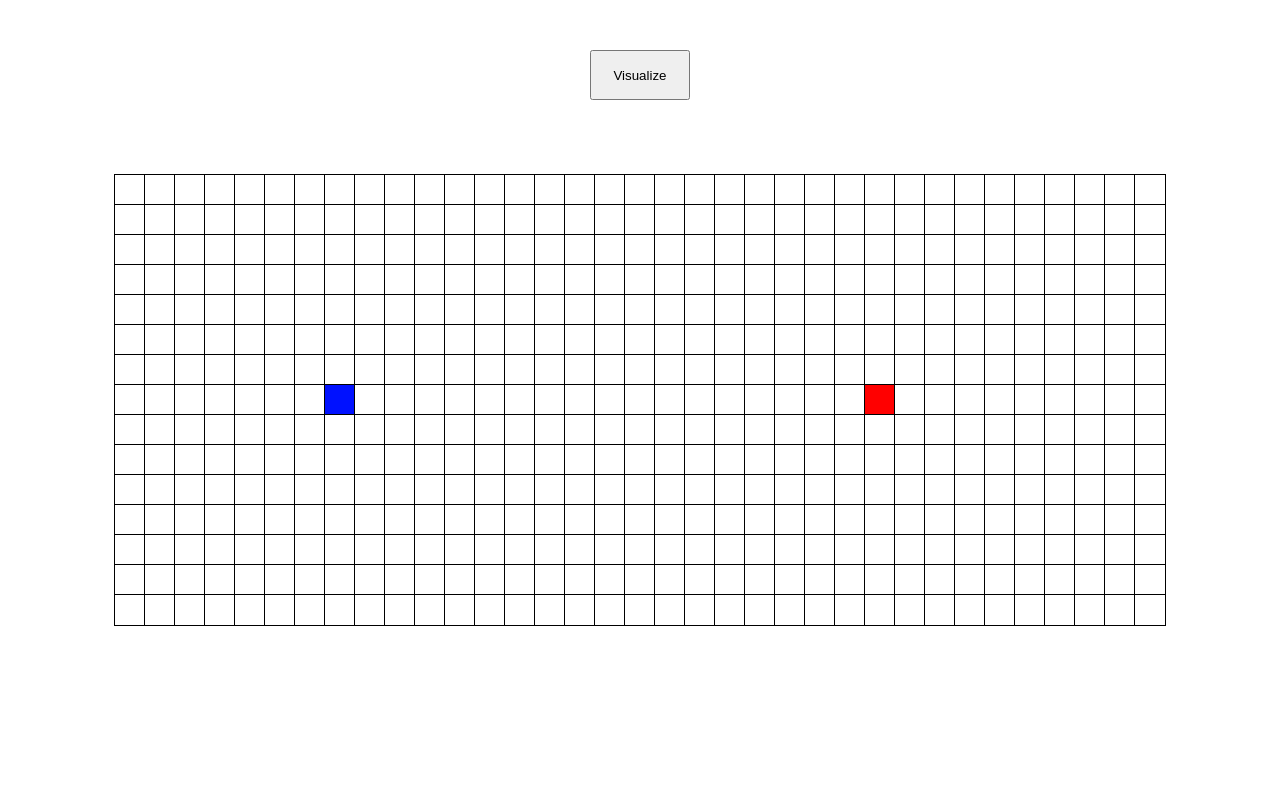
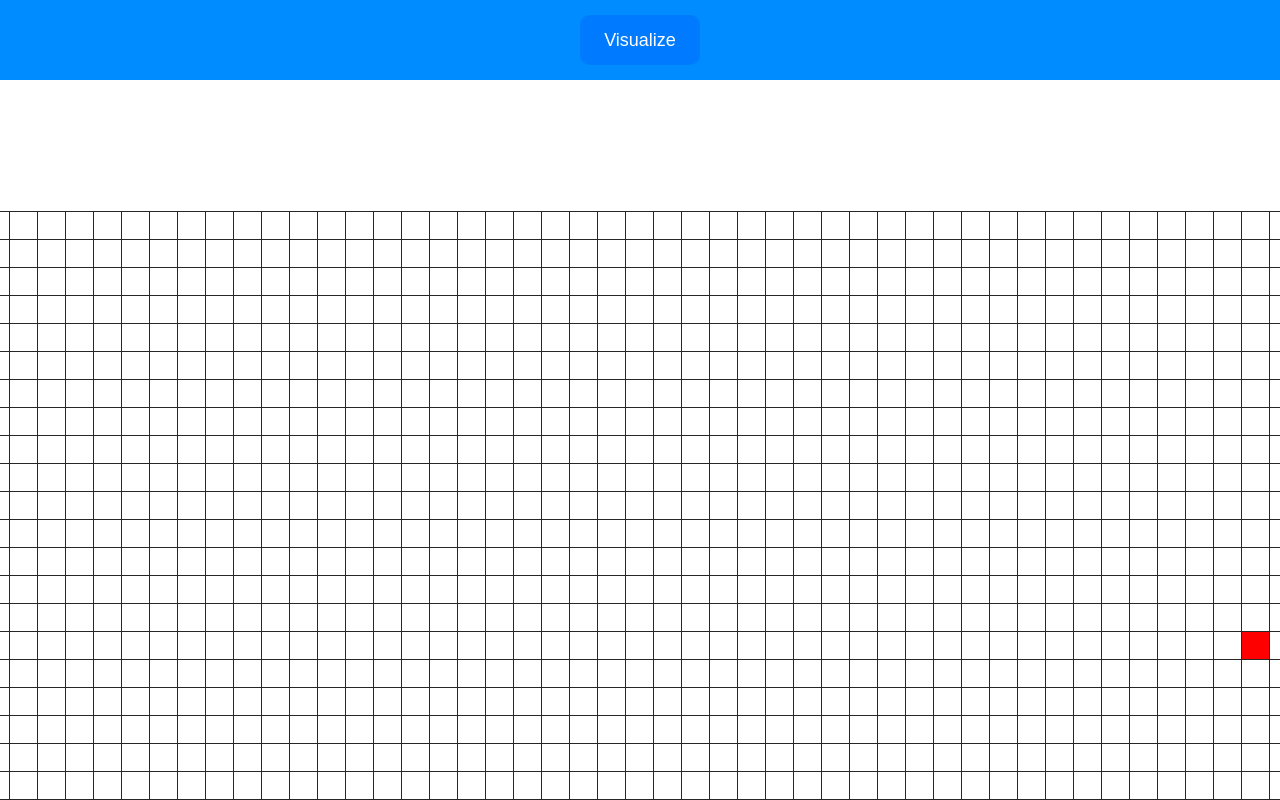
Before and after one commit to luckaasf/pathfinder-visualizer, a React (Create React App) app: page / in a window 1280 px wide. Built offline with nearby package versions, Linux system fonts and the light colour scheme.

Commit message:
visualize button from grid to header and more css

```diff
--- a/src/assets/stylesheets/Grid.css
+++ b/src/assets/stylesheets/Grid.css
@@ -1,22 +1,12 @@
 .grid {
     position: fixed;
-    top: 50%;
+    top: 65%;
     left: 50%;
     transform: translate(-50%, -50%);
+    border: red;
 }
 
 .key-container {
     display: flex;
     margin: 0;
-
 }
-
-.visualize-button {
-    width: 100px;
-    height: 50px;
-    margin: 0 auto;
-    align-items: center;
-    display: flex;
-    justify-content: center;
-    margin-top: 50px;
-}
--- /dev/null
+++ b/src/assets/stylesheets/Header.css
@@ -0,0 +1,33 @@
+.header-container {
+    background-color: rgb(0, 140, 255);
+    display: flex;
+    justify-content: space-between;
+    align-items: center;
+    height: 80px;
+}
+
+.visualize-button {
+    background-color: #007bff;
+    border-radius: 10px;
+    border: none;
+    width: 120px;
+    height: 50px;
+    margin: 0 auto;
+    display: flex;
+    justify-content: center;
+    padding: 0;
+    align-items: center;
+    cursor: pointer;
+    transition: background-color 0.3s ease;
+}
+
+.visualize-button span {
+    color: white;
+    font-family:Arial, Helvetica, sans-serif;
+    font-size: 18px;
+    text-align: center;
+}
+
+.visualize-button:hover {
+    background-color: #0056b3;
+}
--- a/src/assets/stylesheets/Node.css
+++ b/src/assets/stylesheets/Node.css
@@ -1,8 +1,8 @@
 .node {
-    width: 30px;
-    height: 30px;
+    width: 28px;
+    height: 28px;
     background-color: white;
-    outline: 1px solid black;
+    outline: 1px solid #272727;
     display: inline-block;
     user-select: none;
 }
@@ -18,7 +18,7 @@
 .node-wall {
     animation-name: node-wall-animation;
     animation-fill-mode: forwards;
-    animation-duration: 1.5s;
+    animation-duration: 0.2s;
     animation-delay: 0;
     animation-iteration-count: 1;
     animation-play-state: running;
@@ -38,7 +38,7 @@
 
 .node-shortest-path {
     animation-name: node-shortest-path-animation;
-    animation-duration: 2.5s;
+    animation-duration: 1s;
     animation-timing-function: ease-out;
     animation-direction: alternate;
     animation-iteration-count: 1;
@@ -48,28 +48,28 @@
 
 @keyframes node-shortest-path-animation {
     0% {
-        background-color: rgb(255, 253, 157);
-        border-radius: 30%;
+        background-color: rgb(231, 70, 70);
+        border-radius: 50%;
         transform: scale(0.3);
     }
 
     50% {
-        background-color: rgb(255, 255, 99);
+        background-color: rgb(250, 52, 52);
     }
 
     75% {
-        background-color: rgb(255, 255, 55);
+        background-color: rgb(255, 33, 33);
     }
 
     100% {
-        background-color: yellow;
+        background-color: rgb(255, 255, 129);
     }
 }
 
 @keyframes node-visited-animation {
     0% {
         background-color: rgb(68, 89, 206);
-        border-radius: 30%;
+        border-radius: 50%;
         transform: scale(0.3);
     }
 
@@ -90,18 +90,19 @@
 
 @keyframes node-wall-animation {
     0% {
-        background-color: rgb(87, 87, 87);
+        background-color: rgb(40, 40, 46);
+        transform: scale(0.5);
     }
 
     50% {
-        background-color: rgba(51, 51, 51, 0.829);
+        background-color: rgb(26, 26, 43);
     }
 
     75% {
-        background-color: rgb(48, 48, 48);
+        background-color: rgb(24, 23, 34);
     }
 
     100% {
-        background-color: rgb(20, 20, 20);
+        background-color: rgb(9, 26, 46);
     }
 }
--- a/src/components/Grid.jsx
+++ b/src/components/Grid.jsx
@@ -1,46 +1,58 @@
-import React, { useState, useEffect } from "react";
+import React, { useState, useEffect, useContext } from "react";
 import Node from "./Node";
 import '../assets/stylesheets/Grid.css';
 import { Dijkstra, getShortestPath } from '../assets/algorithms/Dijkstra';
+import MyContext from "./MyContext";
 
-const GRID_ROW_SIZE = 15;
-const GRID_COL_SIZE = 35;
+const GRID_ROW_SIZE = 22;
+const GRID_COL_SIZE = 67;
 
 const START_NODE_ROW = 7;
 const START_NODE_COL = 7;
-const FINISH_NODE_ROW = 7;
-const FINISH_NODE_COL = 25;
+const FINISH_NODE_ROW = 15;
+const FINISH_NODE_COL = 55;
 
 function Grid() {
     const [grid, setGrid] = useState([]);
     const [mouseIsPressed, setMouseIsPressed] = useState(false);
+    const { isAlgorithmRunning } = useContext(MyContext);
 
-    const handleOnMouseDown = (row, col) => {
+    function handleOnMouseDown(row, col) {
+        if ((row === START_NODE_ROW && col === START_NODE_COL) || (row === FINISH_NODE_ROW && col === FINISH_NODE_COL)) return;
         const newGrid = toggleWallGrid(grid, row, col);
         setGrid(newGrid);
         setMouseIsPressed(true);
-    };
+    }
 
-    const handleOnMouseEnter = (row, col) => {
-        if (!mouseIsPressed || (row === START_NODE_ROW && col === START_NODE_COL) || (row === FINISH_NODE_ROW && col === FINISH_NODE_COL)) return;
+    function handleOnMouseEnter(row, col) {
+        if (!mouseIsPressed || (row === START_NODE_ROW && col === START_NODE_COL) || (row === FINISH_NODE_ROW && col === FINISH_NODE_COL) || grid[row][col].isWall) return;
         const newGrid = toggleWallGrid(grid, row, col);
         setGrid(newGrid);
-    };
+    }
 
-    const handleOnMouseUp = () => {
+    function handleOnMouseUp() {
         setMouseIsPressed(false);
-        console.log("MOUSE UP");
-    };
+    }
+
+    useEffect(() => {
+        if (isAlgorithmRunning) {
+            handleVisualizeButton();
+        }
+      }, [isAlgorithmRunning]);
 
     useEffect(() => {
         const newGrid = initializeGrid();
         setGrid(newGrid);
 
-        const handleDocumentMouseUp = () => {
+        function handleDocumentMouseUp() {
             setMouseIsPressed(false);
-        };
+        }
 
         document.addEventListener("mouseup", handleDocumentMouseUp);
+
+        return () => {
+            document.removeEventListener("mouseup", handleDocumentMouseUp);
+        };
     }, []);
 
     function animatePathFinder(visitedNodes, shortestPathNodes) {
@@ -79,7 +91,7 @@ function Grid() {
 
     return (
         <>
-            <button className="visualize-button" onClick={() => handleVisualizeButton()}>Visualize</button>
+            {/*<button className="visualize-button" onClick={() => handleVisualizeButton()}>Visualize</button>*/}
             <div className="grid">
                 {grid.map((row, rowIndex) => (
                     <div className="key-container" key={rowIndex}>
@@ -106,9 +118,9 @@ function Grid() {
             </div>
         </>
     );
-};
+}
 
-const initializeGrid = () => {
+function initializeGrid() {
     const grid = [];
     for (let row = 0; row < GRID_ROW_SIZE; row++) {
         const currentRow = [];
@@ -118,9 +130,9 @@ const initializeGrid = () => {
         grid.push(currentRow);
     }
     return grid;
-};
+}
 
-const createNode = (row, col) => {
+function createNode(row, col) {
     return {
         row,
         col,
@@ -131,14 +143,14 @@ const createNode = (row, col) => {
         distance: Infinity,
         previousNode: null,
     };
-};
+}
 
-const toggleWallGrid = (grid, row, col) => {
+function toggleWallGrid(grid, row, col) {
     const newGrid = grid.slice();
     const oldNode = newGrid[row][col];
     const newNode = { ...oldNode, isWall: !oldNode.isWall };
     newGrid[row][col] = newNode;
     return newGrid;
-};
+}
 
 export default Grid;
--- /dev/null
+++ b/src/components/Header.jsx
@@ -0,0 +1,20 @@
+import React, { useContext } from "react";
+import '../assets/stylesheets/Header.css';
+import MyContext from "./MyContext";
+
+function Header() {
+
+    const { isAlgorithmRunning, startAlgorithm } = useContext(MyContext);
+
+    function handleClick() {
+        startAlgorithm();
+    }
+
+    return(
+        <header className="header-container">
+            <button className="visualize-button" onClick={handleClick}><span>Visualize</span></button>
+        </header>
+    );
+}
+
+export default Header;
--- /dev/null
+++ b/src/components/MyContext.jsx
@@ -0,0 +1,5 @@
+import { createContext } from 'react';
+
+const MyContext = createContext();
+
+export default MyContext;
--- /dev/null
+++ b/src/components/MyContextProvider.jsx
@@ -0,0 +1,19 @@
+import React, { useState } from 'react';
+import MyContext from './MyContext';
+
+const MyContextProvider = ({ children }) => {
+
+  const [isAlgorithmRunning, setIsAlgorithmRunning] = useState(false);
+
+  function startAlgorithm() {
+    setIsAlgorithmRunning(true);
+  };
+
+  return (
+    <MyContext.Provider value={{ isAlgorithmRunning, startAlgorithm }}>
+      {children}
+    </MyContext.Provider>
+  );
+};
+
+export default MyContextProvider;
--- a/src/routes/Home.jsx
+++ b/src/routes/Home.jsx
@@ -1,11 +1,14 @@
 import React from "react";
 import Grid from "../components/Grid";
+import Header from "../components/Header";
+import MyContextProvider from "../components/MyContextProvider";
 
 function Home() {
     return (
-        <div>
+        <MyContextProvider>
+            <Header></Header>
             <Grid></Grid>
-        </div>
+        </MyContextProvider>
     );
 }
 
```
Also changed, not shown: src/assets/stylesheets/Homepage.css (added).
